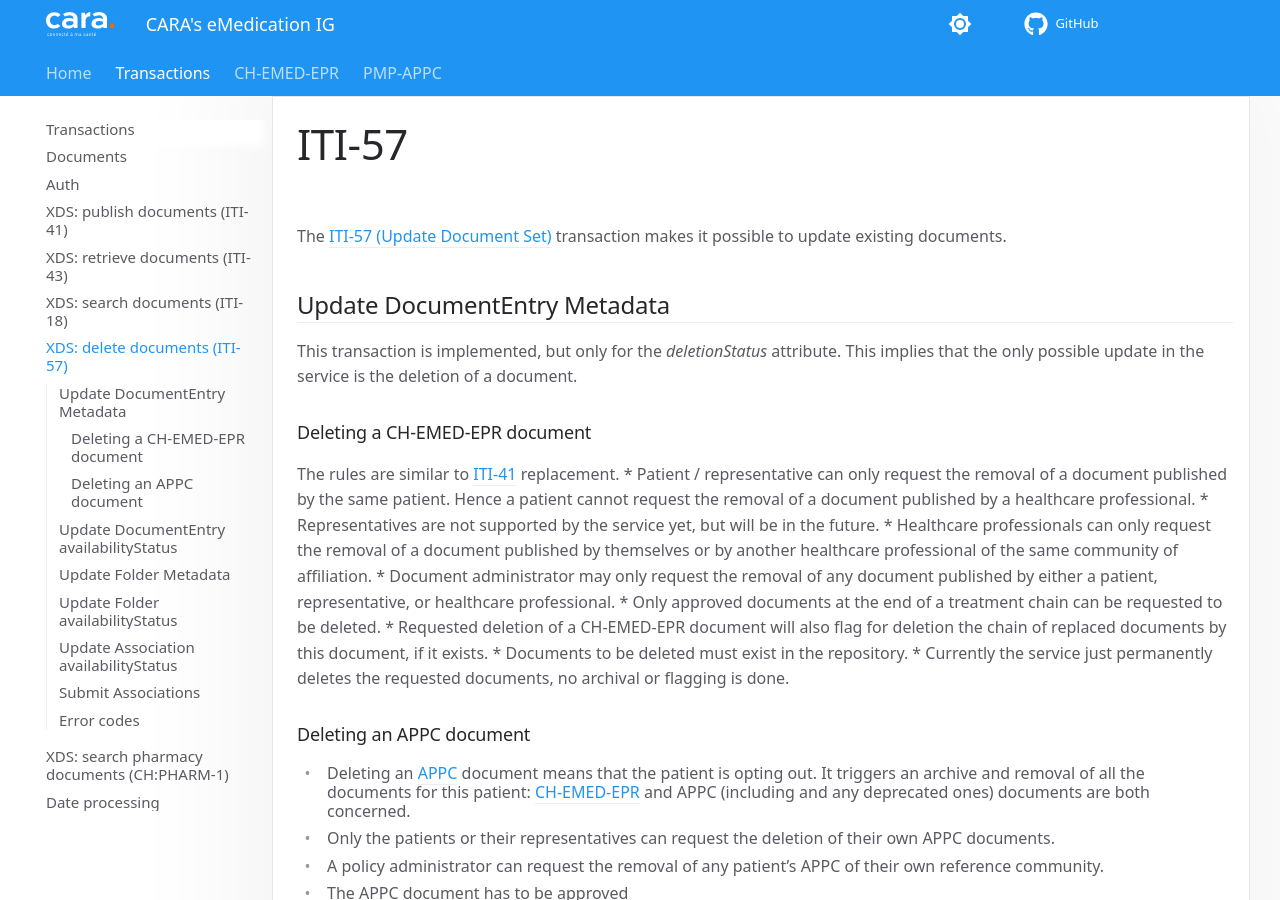
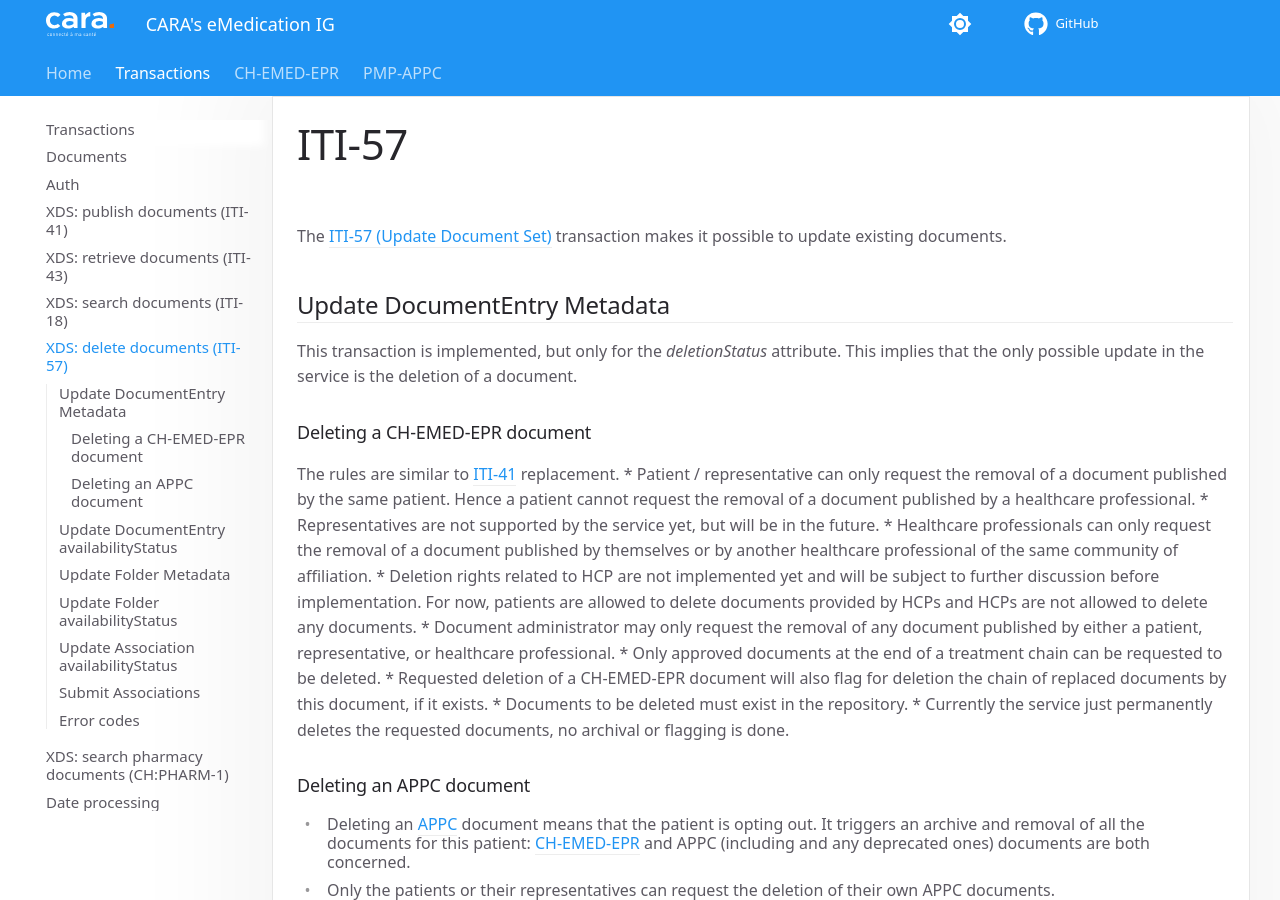
Before and after one commit to CARA-ch/emed-service-guide, an MkDocs documentation site: the page built from docs/transactions/iti57.md, in a window 1280 px wide and 900 px high. Built offline with MkDocs 1.6.1 and Material for MkDocs 9.7.7, drawn with Linux system fonts in a browser that asks for light colours; comment, search, counter and statistics services are not loaded.

Commit message:
Added clarification to current rights to emed deletion when HCPs are involved iti57.md

```diff
--- a/docs/transactions/iti57.md
+++ b/docs/transactions/iti57.md
@@ -11,6 +11,7 @@ The rules are similar to [ITI-41](iti41.md) replacement.
 * Patient / representative can only request the removal of a document published by the same patient. Hence a patient cannot request the removal of a document published by a healthcare professional.
     * Representatives are not supported by the service yet, but will be in the future.
 * Healthcare professionals can only request the removal of a document published by themselves or by another healthcare professional of the same community of affiliation.
+	  * Deletion rights related to HCP are not implemented yet and will be subject to further discussion before implementation. For now, patients are allowed to delete documents provided by HCPs and HCPs are not allowed to delete any documents.
 * Document administrator may only request the removal of any document published by either a patient, representative, or healthcare professional.
 * Only approved documents at the end of a treatment chain can be requested to be deleted.
 * Requested deletion of a CH-EMED-EPR document will also flag for deletion the chain of replaced documents by this document, if it exists.
```
